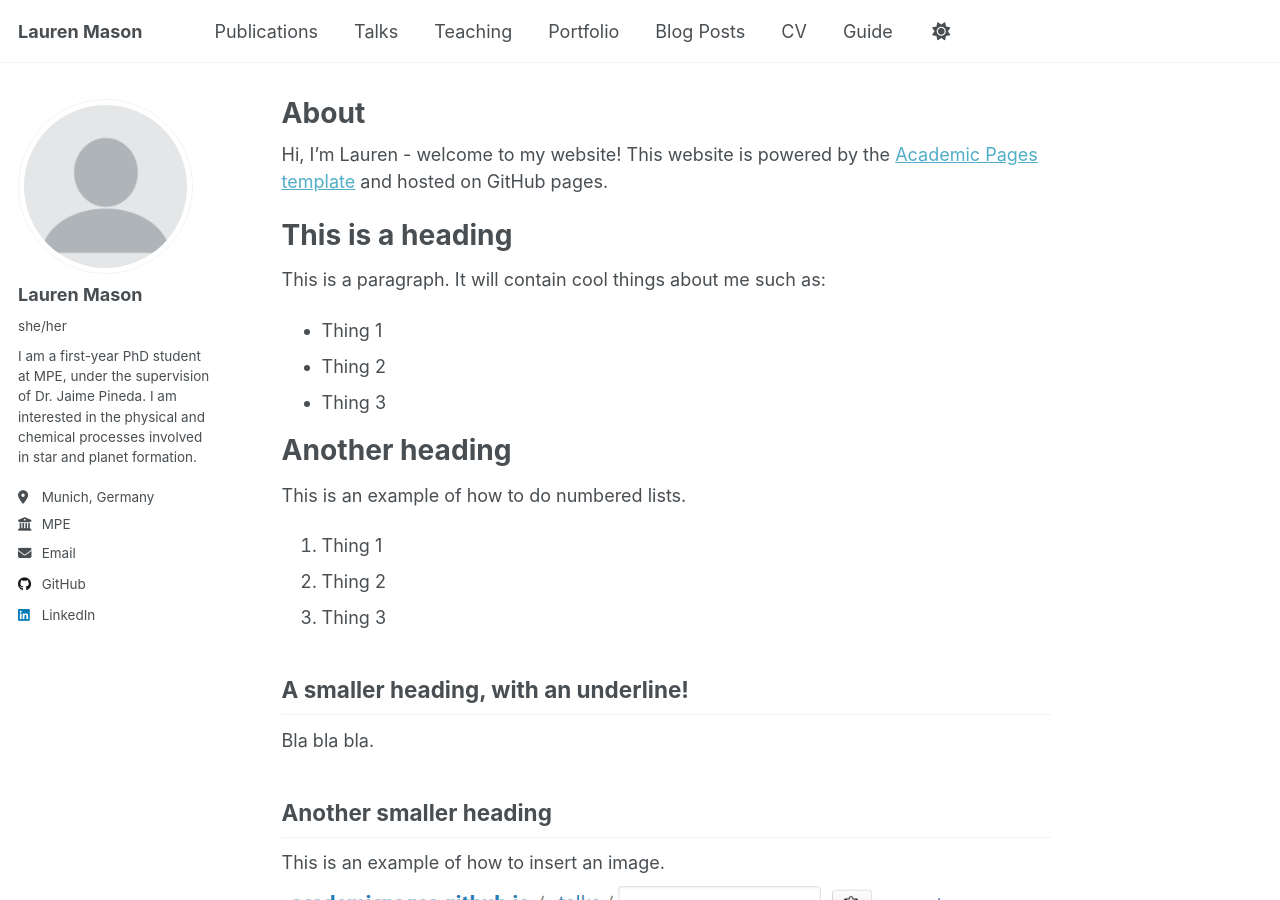
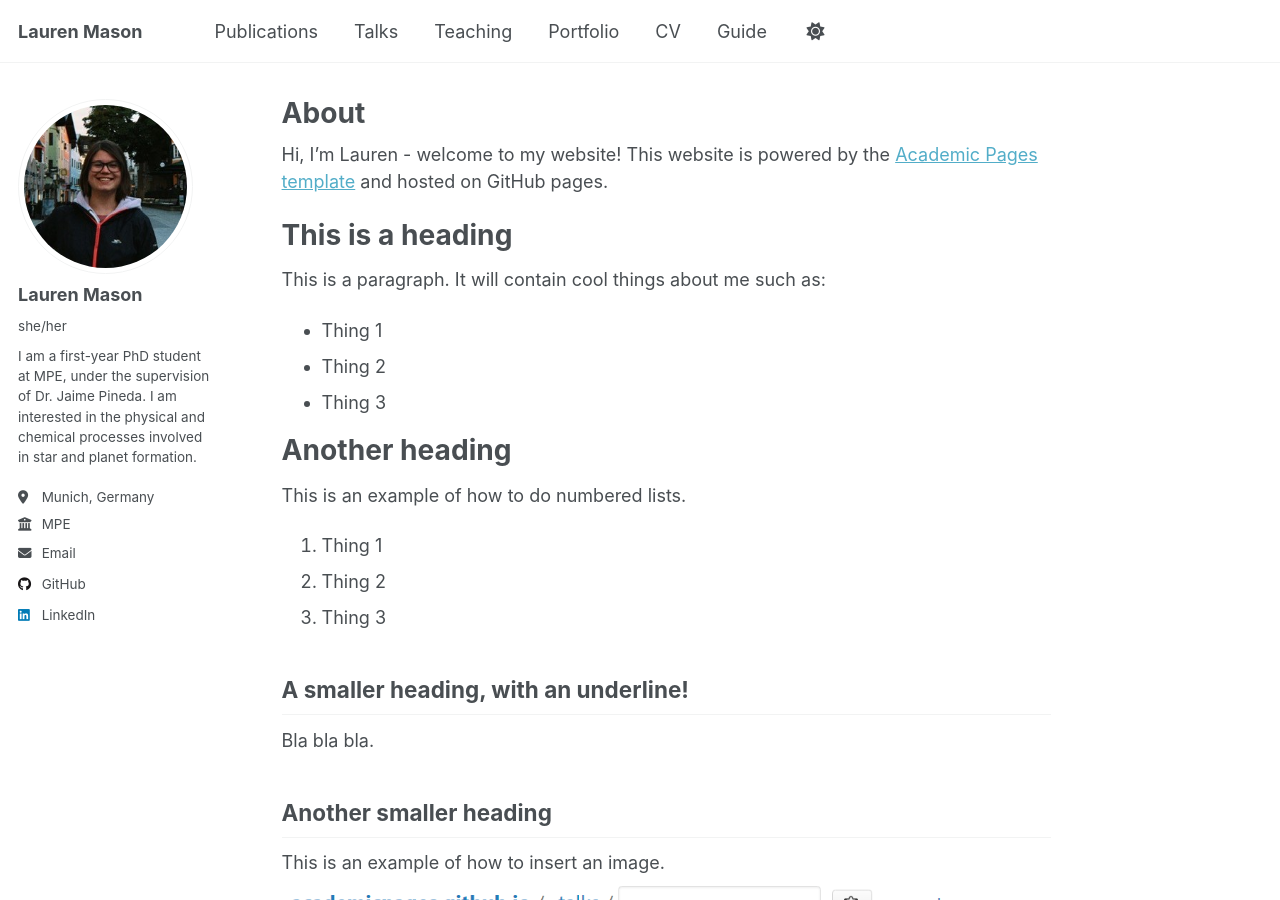
Before and after one commit to Lauren4476/Lauren4476.github.io, a Jekyll site: the page built from _pages/about.md, in a window 1280 px wide and 900 px high. Built offline with Jekyll 4.4.1, drawn with Linux system fonts in a browser that asks for light colours; a script that is not in the unit is left out.

Commit message:
Add profile picture

```diff
--- a/_config.yml
+++ b/_config.yml
@@ -22,7 +22,7 @@ repository               : "Lauren4476/Lauren4476.github.io"
 #               Additional customization can be done by editing /_includes/author-profile.html
 author:
   # Biographic information
-  avatar           : "profile.png"
+  avatar           : "profile_lauren_sq.jpg"
   name             : "Lauren Mason"
   pronouns         : "she/her"
   bio              : "I am a first-year PhD student at MPE, under the supervision of Dr. Jaime Pineda. I am interested in the physical and chemical processes involved in star and planet formation."
--- a/_data/navigation.yml
+++ b/_data/navigation.yml
@@ -20,8 +20,8 @@ main:
   - title: "Portfolio"
     url: /portfolio/
 
-  - title: "Blog Posts"
-    url: /year-archive/
+  # - title: "Blog Posts"
+  #   url: /year-archive/
 
   - title: "CV"
     url: /cv/
```
Also changed, not shown: images/profile_lauren_sq.jpg (added), 1 other file.
